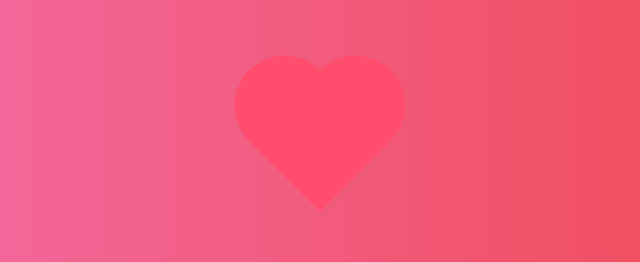
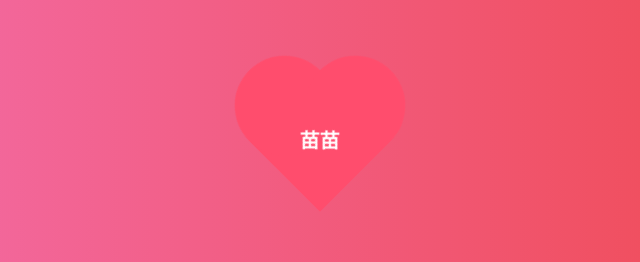
Before and after one commit to wangkun-mm/love-heart, a plain HTML site: page index.html in a window 1280 px wide. Shown: the part 259-521 px from the top of the page, 320-960 px from the left. Drawn offline with nearby package versions, Linux system fonts and the light colour scheme.

Commit message:
Update index.html

```diff
--- a/index.html
+++ b/index.html
@@ -46,9 +46,23 @@
         transform: scale(1) rotate(-45deg);
       }
     }
+
+    .text-overlay {
+      position: absolute;
+      top: 50%;
+      left: 50%;
+      transform: translate(-50%, -50%) rotate(45deg);
+      color: white;
+      font-size: 20px;
+      font-weight: bold;
+      text-align: center;
+      z-index: 10;
+    }
   </style>
 </head>
 <body class="flex items-center justify-center min-h-screen bg-gradient-to-r from-pink-400 to-red-500">
-  <div class="heart"></div>
+  <div class="heart">
+    <span class="text-overlay">苗苗</span>
+  </div>
 </body>
 </html>
```
